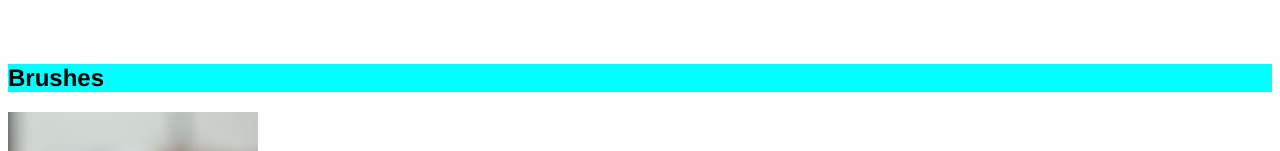
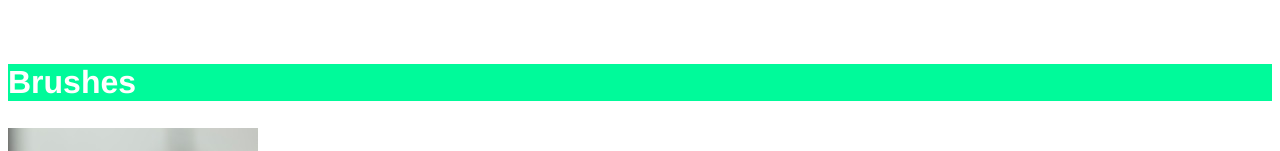
Before and after one commit to ThabangP07/Arts-project, a plain HTML site: page index.html in a window 1280 px wide. Shown: the part 185-336 px from the top of the page. Drawn offline with Linux system fonts and the light colour scheme.

Commit message:
Styled the brushes section heading

```diff
--- a/resources/css/index.css
+++ b/resources/css/index.css
@@ -13,7 +13,10 @@
 
 /*section 1*/
 .brushes h2 {
-    background-color: aqua;
+    background-color: mediumspringgreen;
+    font-size: 32px;
+    font-weight: bold;
+    color:white;
 }
 
 /*section 2*/
```
